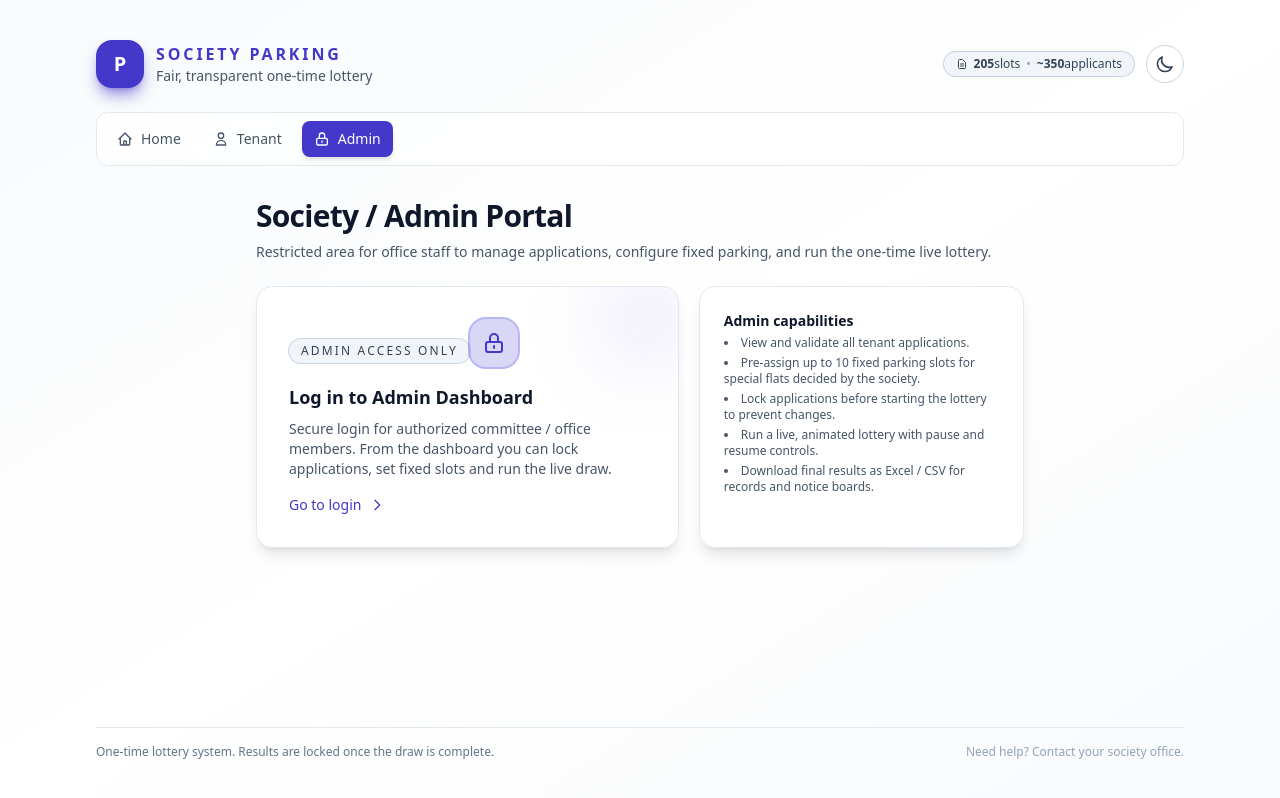
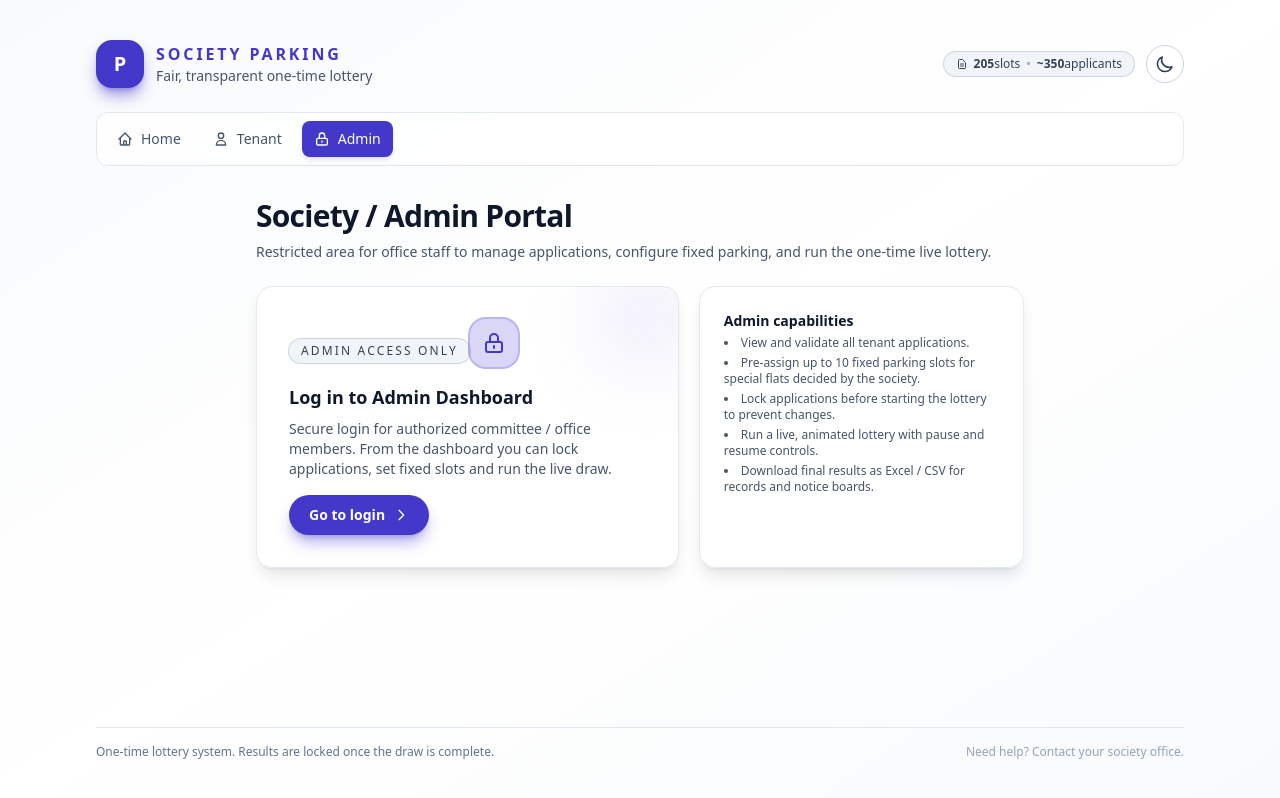
Before and after one commit to shry42/society-parking, a Next.js app: page /admin in a window 1280 px wide. Built offline with nearby package versions, Linux system fonts and the light colour scheme.

Commit message:
Highlight Go to Login button with primary button style

```diff
--- a/src/app/admin/page.tsx
+++ b/src/app/admin/page.tsx
@@ -35,11 +35,13 @@ export default function AdminLandingPage() {
               dashboard you can lock applications, set fixed slots and run the
               live draw.
             </p>
-            <div className="mt-4 flex items-center gap-2 text-sm font-medium text-primary-600 dark:text-primary-300">
-              Go to login
-              <svg className="h-4 w-4 transition group-hover:translate-x-1" fill="none" stroke="currentColor" viewBox="0 0 24 24">
-                <path strokeLinecap="round" strokeLinejoin="round" strokeWidth={2} d="M9 5l7 7-7 7" />
-              </svg>
+            <div className="mt-4">
+              <div className="btn-primary inline-flex items-center gap-2">
+                Go to login
+                <svg className="h-4 w-4 transition group-hover:translate-x-1" fill="none" stroke="currentColor" viewBox="0 0 24 24">
+                  <path strokeLinecap="round" strokeLinejoin="round" strokeWidth={2} d="M9 5l7 7-7 7" />
+                </svg>
+              </div>
             </div>
           </div>
         </Link>
```
